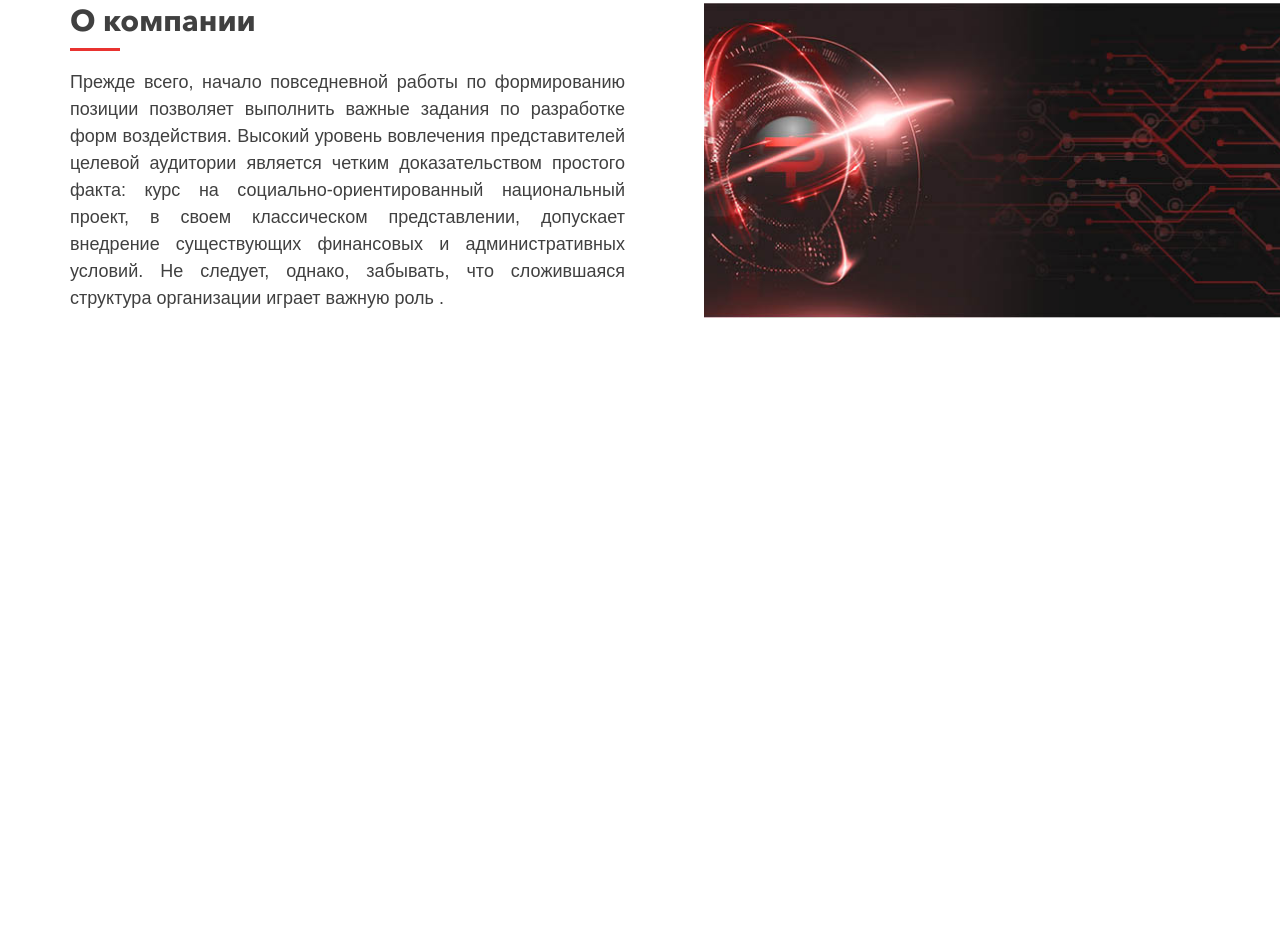
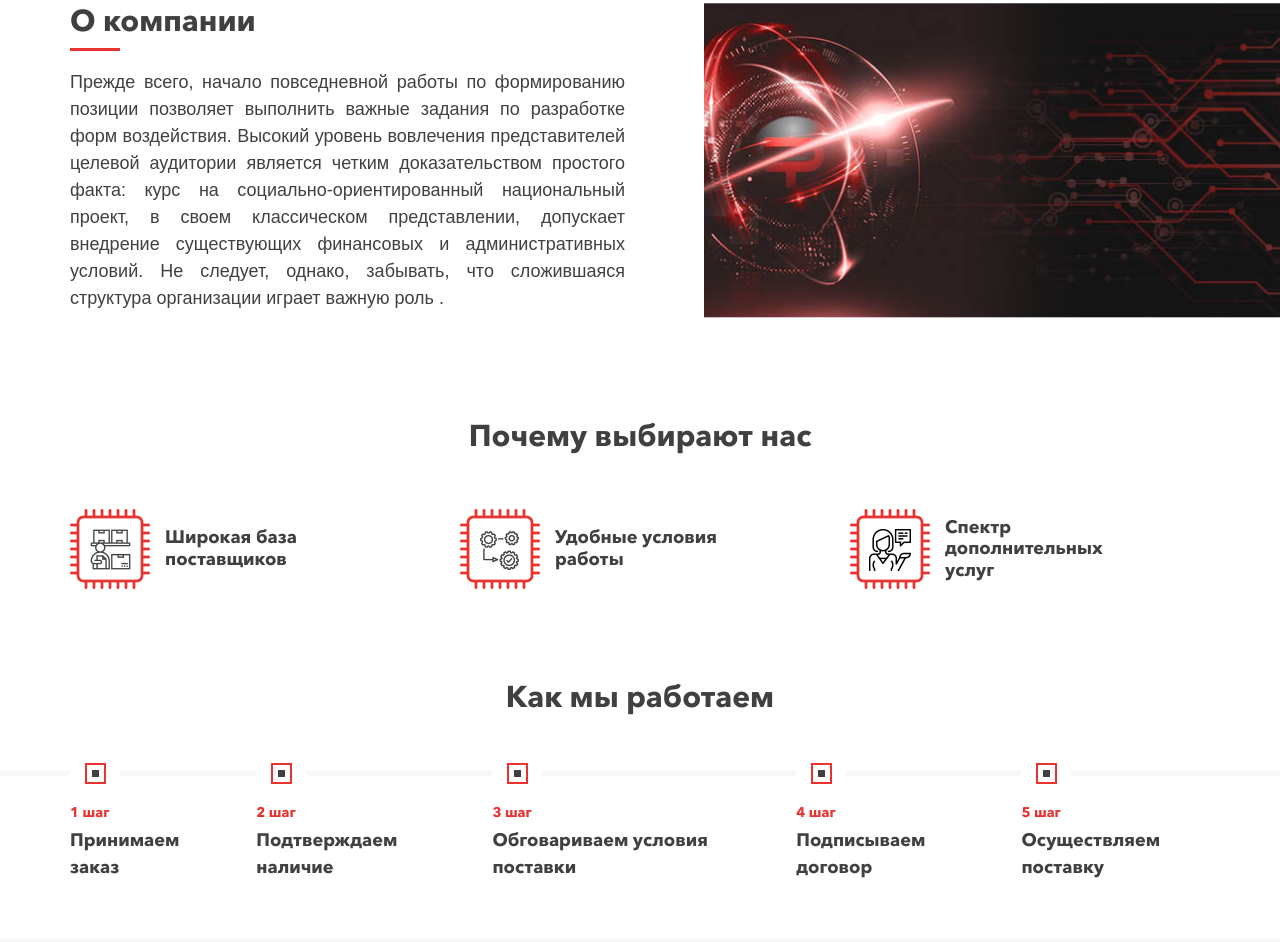
Before and after one commit to AlexKobiliansky/protrade, a website: page app/index.html in a window 1280 px wide. Shown: the part 1175-2117 px from the top of the page. Before the commit the page ends 1548 px from the top, so only its background shows below. Drawn offline with Linux system fonts and the light colour scheme; a web font is replaced by a local one.

Commit message:
section how complete

```diff
--- a/app/index.html
+++ b/app/index.html
@@ -136,6 +136,89 @@
 </section>
 <!-- ======= SECTION ABOUT END ======= -->
 
+<!-- ======= SECTION WHY START ======= -->
+<section class="s-why">
+	<div class="container">
+		<h2 class="section-title">Почему выбирают нас</h2>
+		<div class="why-wrap">
+			<div class="row">
+				<!-- why-item -->
+				<div class="col-md-4">
+					<div class="why-item">
+						<img src="img/icons/why-icon-1.png" alt="alt" class="img-responsive">
+						<span>Широкая база поставщиков</span>
+					</div>
+				</div>
+				<!-- /why-item -->
+
+				<!-- why-item -->
+				<div class="col-md-4">
+					<div class="why-item">
+						<img src="img/icons/why-icon-2.png" alt="alt" class="img-responsive">
+						<span>Удобные условия работы</span>
+					</div>
+				</div>
+				<!-- /why-item -->
+
+				<!-- why-item -->
+				<div class="col-md-4">
+					<div class="why-item">
+						<img src="img/icons/why-icon-3.png" alt="alt" class="img-responsive">
+						<span>Спектр дополнительных услуг</span>
+					</div>
+				</div>
+				<!-- /why-item -->
+			</div>
+		</div>
+	</div>
+</section>
+<!-- ======= SECTION WHY END ======= -->
+
+<!-- ======= SECTION HOW START ======= -->
+<section class="s-how">
+	<h2 class="section-title">Как мы работаем</h2>
+	<div class="how-wrap">
+		<div class="container">
+			<!-- how-item -->
+			<div class="how-item">
+				<div class="how-item-square"></div>
+				<div class="how-item-desc">Принимаем заказ</div>
+			</div>
+			<!-- /how-item -->
+
+			<!-- how-item -->
+			<div class="how-item">
+				<div class="how-item-square"></div>
+				<div class="how-item-desc">Подтверждаем наличие</div>
+			</div>
+			<!-- /how-item -->
+
+			<!-- how-item -->
+			<div class="how-item">
+				<div class="how-item-square"></div>
+				<div class="how-item-desc">Обговариваем условия поставки</div>
+			</div>
+			<!-- /how-item -->
+
+			<!-- how-item -->
+			<div class="how-item">
+				<div class="how-item-square"></div>
+				<div class="how-item-desc">Подписываем договор</div>
+			</div>
+			<!-- /how-item -->
+
+			<!-- how-item -->
+			<div class="how-item">
+				<div class="how-item-square"></div>
+				<div class="how-item-desc">Осуществляем поставку</div>
+			</div>
+			<!-- /how-item -->
+		</div>
+	</div>
+</section>
+<!-- ======= SECTION HOW END ======= -->
+
+
 <script src="js/scripts.min.js"></script>
 
 </body>
--- a/app/sass/base/_media.sass
+++ b/app/sass/base/_media.sass
@@ -5,6 +5,13 @@
 
 // ≥1200px
 +media-breakpoint-down(lg)
+
+  .s-why
+    padding-top: 0
+
+  .why-item
+    padding-right: 0
+
   .top-line
     .left
       width: auto
@@ -17,6 +24,17 @@
 
 // ≥992px
 +media-breakpoint-down(md)
+
+  .how-item
+    margin-right: 25px
+    &-desc
+      font-size: 16px
+      line-height: 1.2
+  .why-item
+    span
+      font-size: 16px
+    img
+      width: 60px
 
   .s-about
     padding-bottom: 350px
@@ -52,6 +70,34 @@
 
 // ≥768px
 +media-breakpoint-down(sm)
+
+  .how-wrap
+    border: none
+    .container
+      flex-direction: column
+      top: 0
+
+  .how-item
+    margin-bottom: 30px
+    display: flex
+    &-square
+      margin-right: 10px
+      position: relative
+      top: -12px
+    &-desc
+      font-size: 18px
+      width: calc(100% - 60px)
+
+  .s-why
+    padding-top: 45px
+
+  .why-item
+    margin-bottom: 30px
+    span
+      font-size: 18px
+    img
+      width: 80px
+
   .intro-container
     h1
       font-size: 28px
@@ -68,8 +114,25 @@
 // ≥480px
 +media-breakpoint-down(xs)
 
+  .s-why
+    padding-bottom: 15px
+
+  .why-wrap
+    margin-top: 40px
+
+  .section-title
+    font-size: 24px
+    margin-bottom: 15px
+
+  .why-item
+    img
+      width: 60px
+
   .s-about
     font-size: 16px
+    .section-title
+      &:after
+        bottom: -5px
   .about-img
     background-position: -70px center
 
--- /dev/null
+++ b/app/sass/layout/_s-how.sass
@@ -0,0 +1,54 @@
+.s-how
+  padding-top: 45px
+  counter-reset: how-item
+
+.how-wrap
+  position: relative
+  border-top: 6px solid #f8f8f8
+  border-bottom: 3px solid #f8f8f8
+  margin-top: 55px
+  padding-bottom: 30px
+  .container
+    position: relative
+    display: flex
+    top: -28px
+
+.how-item
+  margin-right: 50px
+  &-square
+    width: 50px
+    height: 50px
+    background-color: #fff
+    position: relative
+    margin-bottom: 7px
+    &:before
+      content: ''
+      position: absolute
+      width: 7px
+      height: 7px
+      background-color: $text
+      left: calc(50% - 3.5px)
+      top: calc(50% - 3.5px)
+    &:after
+      content: ''
+      position: absolute
+      width: 21px
+      height: 21px
+      border: 2px solid $accent
+      left: calc(50% - 10.5px)
+      top: calc(50% - 10.5px)
+  &-desc
+    position: relative
+    font-size: 18px
+    font-weight: 700
+    &:before
+      counter-increment: how-item
+      content: counter(how-item) " шаг"
+      display: block
+      font-size: 14px
+      color: $accent
+      font-weight: 700
+      line-height: 1
+      margin-bottom: 8px
+  &:last-child
+    margin-right: 0
--- /dev/null
+++ b/app/sass/layout/_s-why.sass
@@ -0,0 +1,17 @@
+.s-why
+  padding: 45px 0
+
+.why-wrap
+  margin-top: 55px
+
+.why-item
+  display: flex
+  align-items: center
+  padding-right: 70px
+  img
+    width: 80px
+    margin-right: 15px
+  span
+    font-size: 18px
+    font-weight: 700
+    line-height: 1.2
--- a/app/sass/main.sass
+++ b/app/sass/main.sass
@@ -9,6 +9,8 @@
 @import layout/s-intro
 @import layout/s-servlist
 @import layout/s-about
+@import layout/s-why
+@import layout/s-how
 @import layout/footer
 
 
```
Also changed, not shown: app/css/main.min.css, app/img/icons/why-icon-1.png (added), app/img/icons/why-icon-2.png (added), app/img/icons/why-icon-3.png (added).
